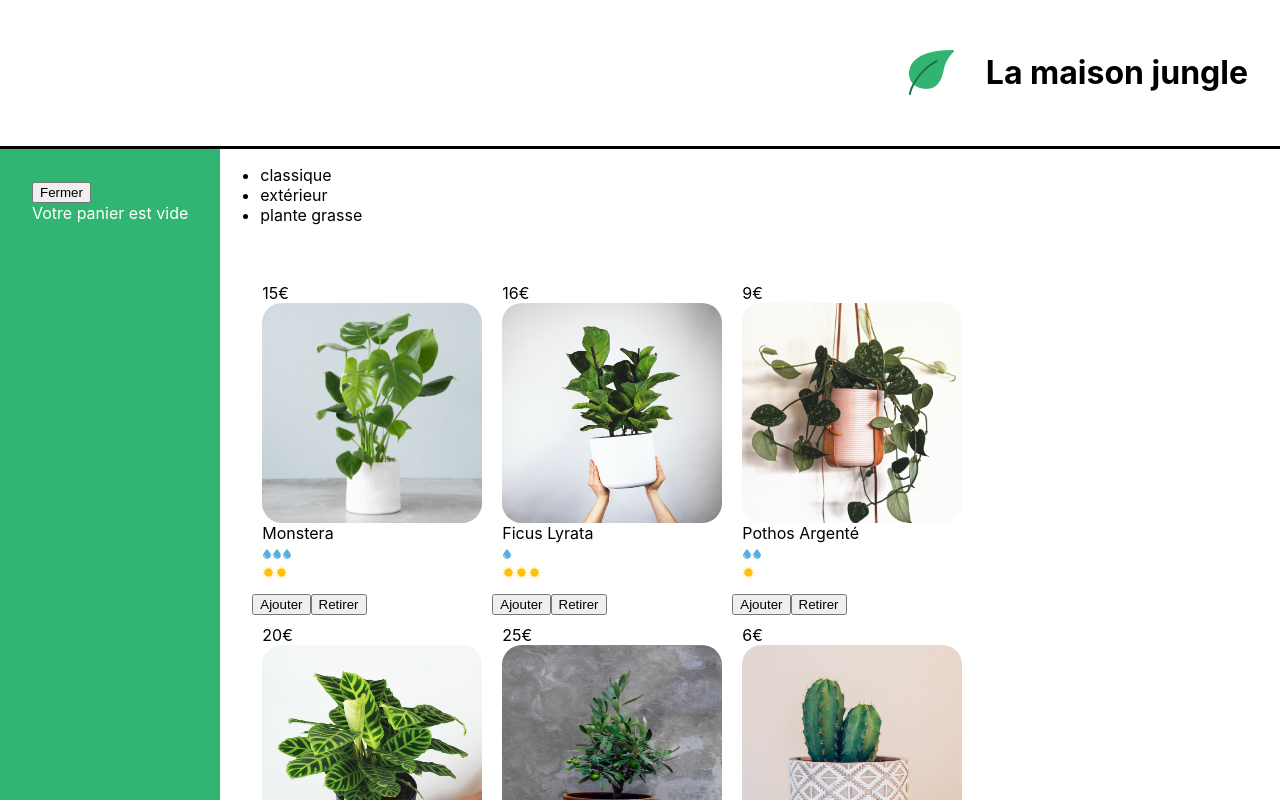
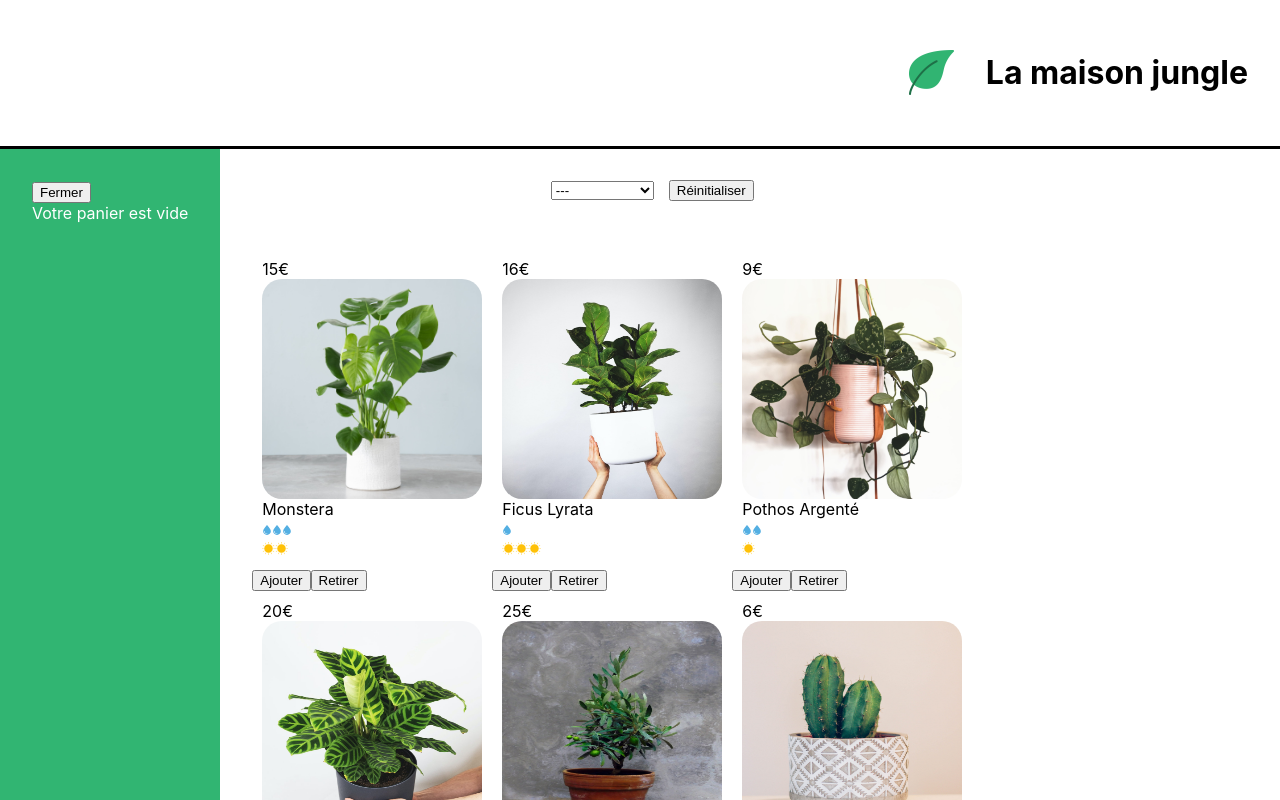
Before and after one commit to younes101020/LaMaisonJungle, a React app: page / in a window 1280 px wide. Shown: the top 800 px of the page. Built offline with nearby package versions, Linux system fonts and the light colour scheme.

Commit message:
New Feature : Système de trie des catégories de plantes

```diff
--- a/src/components/App.js
+++ b/src/components/App.js
@@ -16,7 +16,7 @@ function App() {
 			</Banner>
 			<div className='lmj-layout-inner'>
 				<Cart cart={cart} updateCart={updateCart} />
-				<ShoppingList cart={cart} updateCart={updateCart} />
+				<ShoppingList cart={cart} updateCart={updateCart}/>
 			</div>
 			<Footer />
 		</div>
--- /dev/null
+++ b/src/components/Categories.js
@@ -0,0 +1,20 @@
+import '../styles/Categories.css'
+
+function Categories({ categories, cats, updateCats }) {
+    return (
+        <div className='lmj-categories'>
+            <select
+                value={cats}
+                onChange={(e) => updateCats(e.target.value)}
+                className='lmj-categories-select'
+            >
+                <option value=''>---</option>
+                {categories.map((cat) => <option key={cat} value={cat}>{cat}</option>
+                )}
+            </select>
+            <button onClick={() => updateCats('')}>Réinitialiser</button>
+        </div>
+    )
+}
+
+export default Categories
--- a/src/components/ShoppingList.js
+++ b/src/components/ShoppingList.js
@@ -1,9 +1,11 @@
+import { useState } from 'react'
 import { plantList } from '../datas/plantList'
 import PlantItem from './PlantItem'
+import Categories  from './Categories'
 import '../styles/ShoppingList.css'
-import { useEffect, useRef } from 'react'
 
-function ShoppingList({ cart, updateCart }) {
+function ShoppingList({ cart, updateCart}) {
+	const [cats, updateCats] = useState('')
 	const categories = plantList.reduce(
 		(acc, plant) =>
 			acc.includes(plant.category) ? acc : acc.concat(plant.category),
@@ -25,11 +27,6 @@ function ShoppingList({ cart, updateCart }) {
 		}
 	}
 
-	/*cart.reduce(
-		(acc, plantType) => acc + plantType.amount - plantType.price,
-		0
-	)*/
-
 	const removeCart = (e) => {
 		let name = e.target.getAttribute("nameIdentifier")
 		let price = e.target.getAttribute("priceIdentifier")
@@ -49,13 +46,15 @@ function ShoppingList({ cart, updateCart }) {
 
 	return (
 		<div className='lmj-shopping-list'>
-			<ul>
-				{categories.map((cat) => (
-					<li key={cat}>{cat}</li>
-				))}
-			</ul>
+					<Categories
+						categories={categories}
+						cats={cats}
+						updateCats={updateCats}
+					/>
+
 			<ul className='lmj-plant-list'>
-				{plantList.map(({ id, cover, name, water, light, price}) => (
+				{plantList.map(({ id, cover, name, water, light, price, category }) =>
+					!cats || cats === category ? (
 					<div key={id}>
 						<PlantItem
 							cover={cover}
@@ -67,7 +66,8 @@ function ShoppingList({ cart, updateCart }) {
 						<button onClick={() => addToCart(name, price)}>Ajouter</button>
 						<button nameIdentifier={name} priceIdentifier={price} onClick={removeCart}>Retirer</button>
 					</div>
-				))}
+				) : null
+				)}
 			</ul>
 		</div>
 	)
--- /dev/null
+++ b/src/styles/Categories.css
@@ -0,0 +1,8 @@
+.lmj-categories {
+	text-align: center;
+	padding-top: 30px;
+}
+
+.lmj-categories-select {
+	margin-right: 15px;
+}
```
